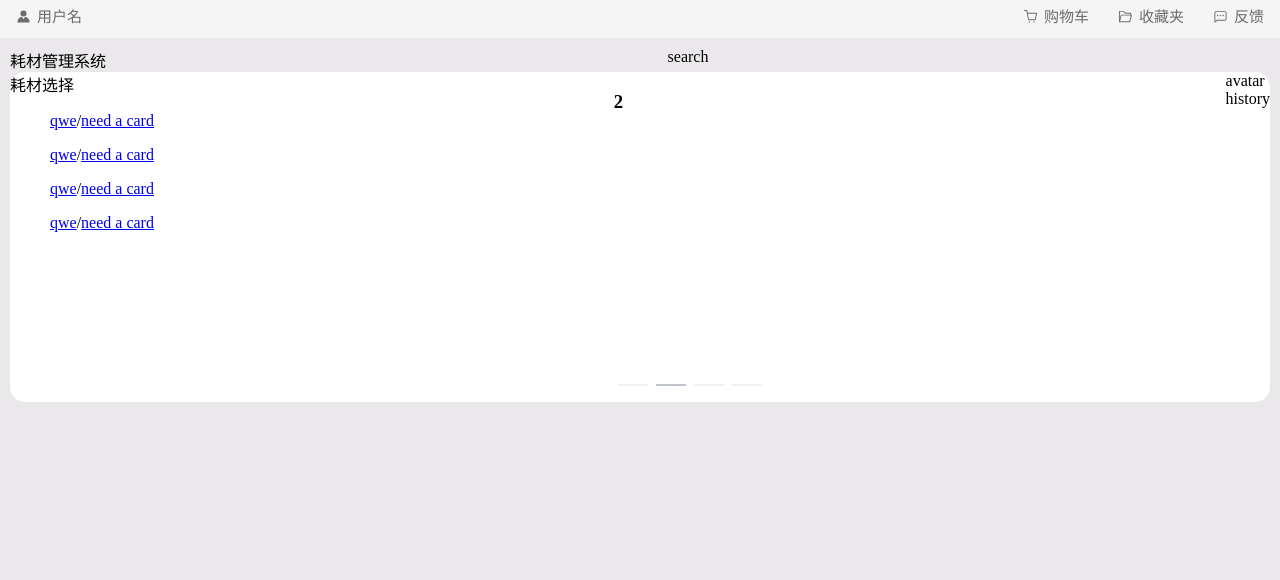
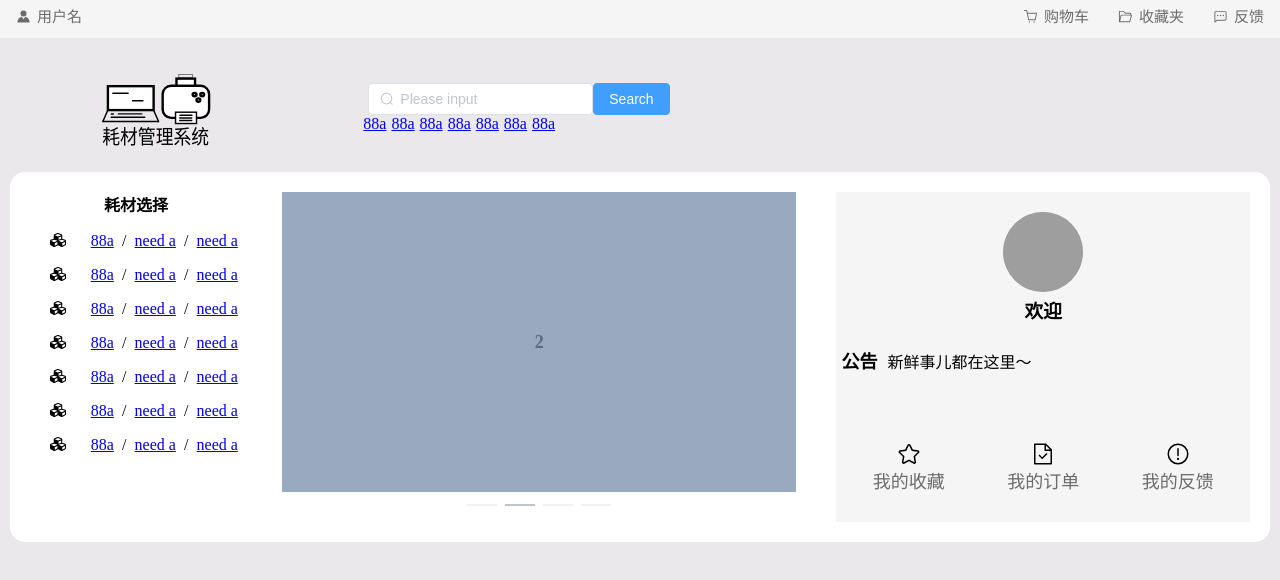
Before and after one commit to yuanbaoyaoyao/record-web, a Vue app: page /#/dashboard in a window 1280 px wide. Shown: the top 580 px of the page. Built offline with nearby package versions, Linux system fonts and the light colour scheme; grey boxes are pictures that could not be loaded.

Commit message:
dashboard-basic

```diff
--- a/package.json
+++ b/package.json
@@ -8,6 +8,10 @@
   },
   "dependencies": {
     "@element-plus/icons-vue": "^0.2.4",
+    "@fortawesome/fontawesome-svg-core": "^1.2.36",
+    "@fortawesome/free-brands-svg-icons": "^5.15.4",
+    "@fortawesome/free-solid-svg-icons": "^5.15.4",
+    "@fortawesome/vue-fontawesome": "^3.0.0-5",
     "element-plus": "^1.2.0-beta.6",
     "vue": "^3.2.25",
     "vue-router": "^4.0.12"
--- a/src/main.js
+++ b/src/main.js
@@ -6,8 +6,27 @@ import App from './App.vue'
 import ElementPlus from 'element-plus'
 import 'element-plus/dist/index.css'
 import zhCn from 'element-plus/es/locale/lang/zh-cn'
+import {
+    library
+} from '@fortawesome/fontawesome-svg-core'
+import {
+    fas
+} from '@fortawesome/free-solid-svg-icons';
+import {
+    fab
+} from '@fortawesome/free-brands-svg-icons';
+import {
+    FontAwesomeIcon
+} from '@fortawesome/vue-fontawesome'
+import {
+    dom
+} from '@fortawesome/fontawesome-svg-core'
 
-const app = createApp(App)
+
+library.add(fas, fab)
+dom.watch()
+
+const app = createApp(App).component('font-awesome-icon', FontAwesomeIcon)
 app.use(router)
     .use(ElementPlus, {
         locale: zhCn,
--- a/src/views/Dashboard.vue
+++ b/src/views/Dashboard.vue
@@ -1,19 +1,52 @@
 <template>
     <div class="dashboard">
         <div class="dashboard-header">
-            <div class="dashboard-logo">耗材管理系统</div>
-            <div class="dashboard-search">search</div>
+            <div class="dashboard-logo">
+                <a href="#">
+                    <img src="../assets/sysLogo.svg" style="display:block;width:110px;height:auto" />
+                </a>
+            </div>
+            <div>
+                <div class="dashboard-search-top">
+                    <div>
+                        <el-input
+                            v-model="input"
+                            placeholder="Please input"
+                            :prefix-icon="Search"
+                            clearable
+                        />
+                    </div>
+                    <div>
+                        <el-button type="primary">Search</el-button>
+                    </div>
+                </div>
+                <div class="dashboard-search-down">
+                    <a
+                        :href="item.linkname"
+                        target="_blank"
+                        v-for="(item,index) in arraySearch"
+                        :key="index"
+                    >{{ item.name }}</a>
+                </div>
+            </div>
             <div class="dashboard-blank"></div>
         </div>
         <div class="dashboard-content">
             <div class="dashboard-content-left">
-                <div>耗材选择</div>
+                <h4>耗材选择</h4>
                 <div class="dashboard-consumables-list">
-                    <ul v-for="(item,index) in listData" :key="index">
+                    <ul v-for="(item,index) in listData" :key="index" class="list-ul">
                         <li class="dashboard-consumables-list-detail">
-                            <a :href="item.linkname" target="_blank">{{ item.name }}</a>
-                            <span>/</span>
-                            <a :href="item.linkevent" target="_blank">{{ item.event }}</a>
+                            <div class="list-detail-icon">
+                                <i :class="item.icon"></i>
+                            </div>
+                            <div class="list-detail-text">
+                                <a :href="item.linkname" target="_blank">{{ item.name }}</a>
+                                <span>/</span>
+                                <a :href="item.linkevent" target="_blank">{{ item.event }}</a>
+                                <span>/</span>
+                                <a :href="item.linkevent" target="_blank">{{ item.event }}</a>
+                            </div>
                         </li>
                     </ul>
                 </div>
@@ -26,36 +59,131 @@
                 </el-carousel>
             </div>
             <div class="dashboard-content-right">
-                <div class="dashboard-user">avatar</div>
-                <div class="dashboard-user-history">history</div>
+                <div class="dashboard-user-avatar">
+                    <el-avatar
+                        :size="80"
+                        src="https://cube.elemecdn.com/0/88/03b0d39583f48206768a7534e55bcpng.png"
+                    ></el-avatar>
+                    <h3>欢迎</h3>
+                </div>
+                <div class="dashboard-user-notice">
+                    <span class="notice-title">
+                        <b>公告</b>
+                    </span>
+                    <span>新鲜事儿都在这里～</span>
+                </div>
+                <div class="dashboard-user-button">
+                    <div class="button-info">
+                        <el-icon>
+                            <star />
+                        </el-icon>
+                        <el-button type="text">
+                            <span class="button-text">我的收藏</span>
+                        </el-button>
+                    </div>
+                    <div class="button-info">
+                        <el-icon>
+                            <document-checked />
+                        </el-icon>
+                        <el-button type="text">
+                            <span class="button-text">我的订单</span>
+                        </el-button>
+                    </div>
+                    <div class="button-info">
+                        <el-icon>
+                            <warning />
+                        </el-icon>
+                        <el-button type="text">
+                            <span class="button-text">我的反馈</span>
+                        </el-button>
+                    </div>
+                </div>
             </div>
         </div>
     </div>
 </template>
 <script setup>
+import { Star, DocumentChecked, Warning, Search } from '@element-plus/icons-vue';
+import { ref } from 'vue';
+const input = ref('')
+const arraySearch = [
+    {
+        name: "88a",
+        linkname: "http://www.baidu.com",
+    },
+    {
+        name: "88a",
+        linkname: "http://www.baidu.com",
+    },
+    {
+        name: "88a",
+        linkname: "http://www.baidu.com",
+    },
+    {
+        name: "88a",
+        linkname: "http://www.baidu.com",
+    },
+    {
+        name: "88a",
+        linkname: "http://www.baidu.com",
+    },
+    {
+        name: "88a",
+        linkname: "http://www.baidu.com",
+    },
+    {
+        name: "88a",
+        linkname: "http://www.baidu.com",
+    },
+]
 const listData = [
     {
-        name: "qwe",
+        icon: "fas fa-cubes",
+        name: "88a",
         linkname: "http://www.baidu.com",
-        event: "need a card",
+        event: "need a ",
         linkevent: "www.baidu.com"
     },
     {
-        name: "qwe",
+        icon: "fas fa-cubes",
+        name: "88a",
         linkname: "http://www.baidu.com",
-        event: "need a card",
+        event: "need a ",
         linkevent: "www.baidu.com"
     },
     {
-        name: "qwe",
+        icon: "fas fa-cubes",
+        name: "88a",
         linkname: "http://www.baidu.com",
-        event: "need a card",
+        event: "need a ",
         linkevent: "www.baidu.com"
     },
     {
-        name: "qwe",
+        icon: "fas fa-cubes",
+        name: "88a",
         linkname: "http://www.baidu.com",
-        event: "need a card",
+        event: "need a ",
+        linkevent: "www.baidu.com"
+    },
+    {
+        icon: "fas fa-cubes",
+        name: "88a",
+        linkname: "http://www.baidu.com",
+        event: "need a ",
+        linkevent: "www.baidu.com"
+    },
+    {
+        icon: "fas fa-cubes",
+        name: "88a",
+        linkname: "http://www.baidu.com",
+        event: "need a ",
+        linkevent: "www.baidu.com"
+    },
+    {
+        icon: "fas fa-cubes",
+        name: "88a",
+        linkname: "http://www.baidu.com",
+        event: "need a ",
         linkevent: "www.baidu.com"
     },
 ]
@@ -63,23 +191,110 @@ const listData = [
 <style>
 ul {
     list-style: none;
+    padding: 0px;
+}
+h3,
+h4 {
+    text-align: center;
+    margin: 0px;
+}
+img {
+    height: fit-content;
+    width: fit-content;
 }
 .dashboard {
     display: flex;
     flex-direction: column;
 }
-.dashboard-header,
-.dashboard-content {
+.dashboard-header {
+    display: grid;
+    grid-template-columns: 20% 40% auto;
+    justify-items: center;
+    margin: 25px;
+}
+.dashboard-search-top {
+    display: grid;
+    grid-template-columns: 70% auto;
+    justify-content: center;
+    margin-top: 10px;
+}
+.dashboard-search-down {
     display: flex;
 }
-.dashboard-header,
-.dashboard-content {
-    justify-content: space-between;
+.dashboard-search-down > a {
+    margin-left: 5px;
 }
 .dashboard-content {
+    display: grid;
+    grid-template-columns: 20% 44% auto;
     background-color: white;
     border-radius: 15px;
 }
+.dashboard-content-left,
+.dashboard-content-right,
+.dashboard-content-center {
+    margin: 20px;
+}
 .dashboard-consumables-list-detail {
+    display: grid;
+    grid-template-columns: auto auto;
+}
+.list-detail-icon {
+    text-align: center;
+}
+.list-detail-text {
+    display: flex;
+    justify-content: space-around;
+}
+.dashboard-content-right {
+    display: grid;
+    grid-template-rows: auto auto;
+    background-color: whitesmoke;
+}
+.dashboard-user-avatar {
+    margin: auto;
+}
+.dashboard-user-notice,
+.dashboard-user-button {
+    margin: 5px;
+}
+.dashboard-user-button {
+    display: grid;
+    grid-template-columns: auto auto auto;
+}
+.dashboard-logo-img {
+    font-size: x-large;
+}
+.button-info {
+    margin: auto;
+    display: grid;
+    grid-template-rows: auto auto;
+    justify-items: center;
+    align-items: center;
+    font-size: x-large;
+}
+.button-text {
+    font-size: large;
+}
+.notice-title {
+    margin-right: 10px;
+    font-family: tahoma, arial, "Hiragino Sans GB", 宋体, sans-serif;
+    font-size: large;
+}
+.el-carousel__item h3 {
+    color: #475669;
+    font-size: 18px;
+    opacity: 0.75;
+    line-height: 300px;
+    margin: 0;
+    text-align: center;
+}
+
+.el-carousel__item:nth-child(2n) {
+    background-color: #99a9bf;
+}
+
+.el-carousel__item:nth-child(2n + 1) {
+    background-color: #d3dce6;
 }
 </style>
```
Also changed, not shown: src/assets/sysLogo.svg (added), 1 other file (tests, documents, lock files or other folders).
